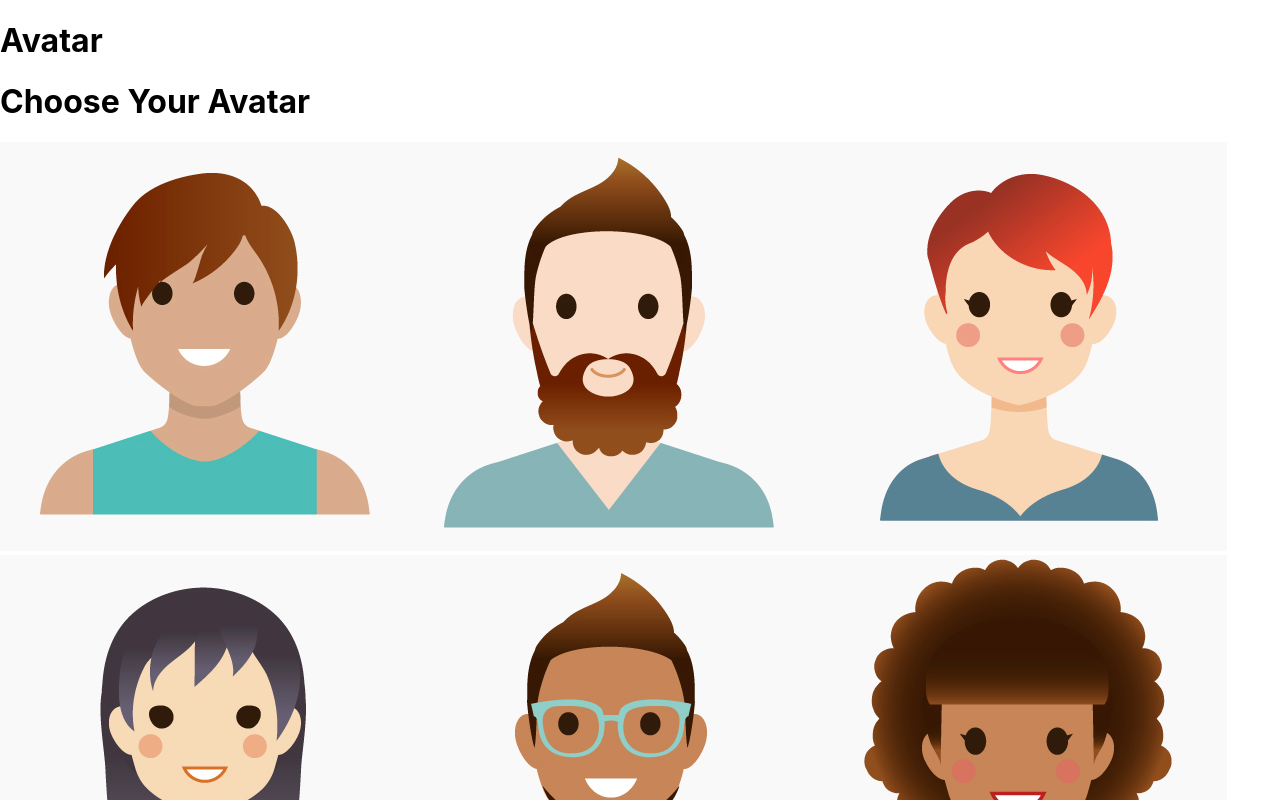
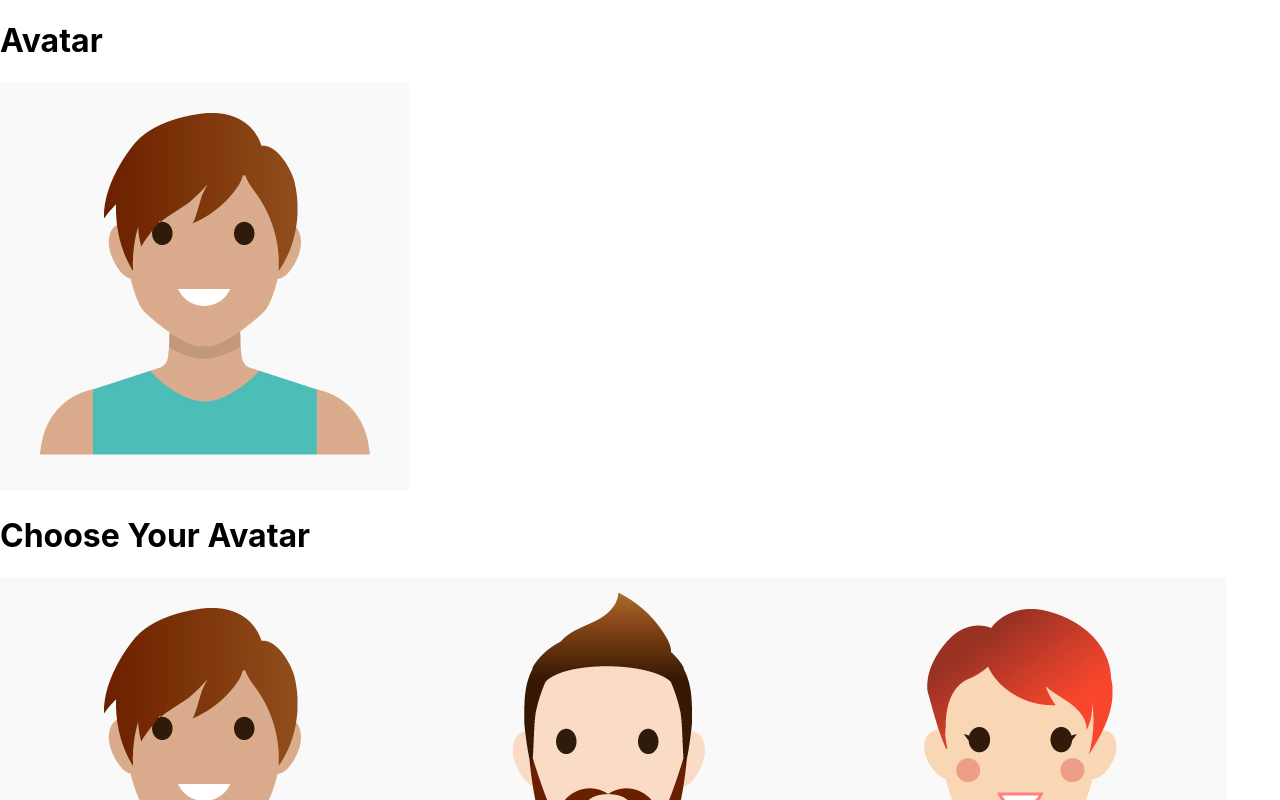
Before and after one commit to SHUBV92/avatar, a React (Create React App) app: page / in a window 1280 px wide. Shown: the top 800 px of the page. Built offline with nearby package versions, Linux system fonts and the light colour scheme.

Commit message:
Added Avatar component

```diff
--- a/src/App.js
+++ b/src/App.js
@@ -1,9 +1,10 @@
 import React from "react";
+import Avatar from "./containers/Avatar/Avatar";
 import ListAvatar from "./containers/ListAvatar/ListAvatar";
 const App = () => {
   return (
     <div>
-      <h1>Avatar</h1>
+      <Avatar />
       <ListAvatar />
     </div>
   );
--- a/src/containers/Avatar/Avatar.jsx
+++ b/src/containers/Avatar/Avatar.jsx
@@ -1,14 +1,13 @@
 import React from "react";
+import avatar from "../../assets/avatar1.png"
 
-const AvatarView = () => {
+const Avatar = () => {
   return (
     <div>
       <h1>Avatar</h1>
-      <img
-        src={require("../../assets/avatar1.png")}
-      />
+      <img src={avatar} />
     </div>
   );
 };
 
-export default AvatarView;
+export default Avatar;
```
